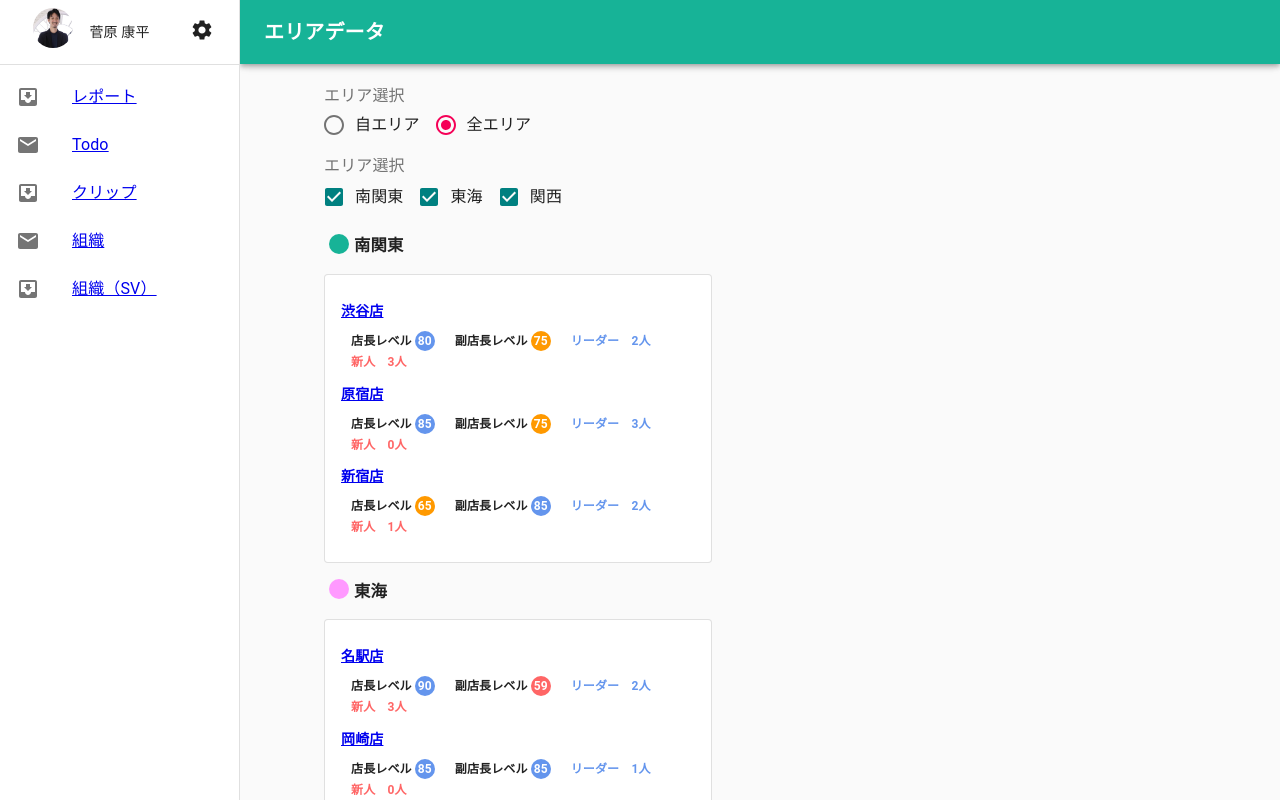
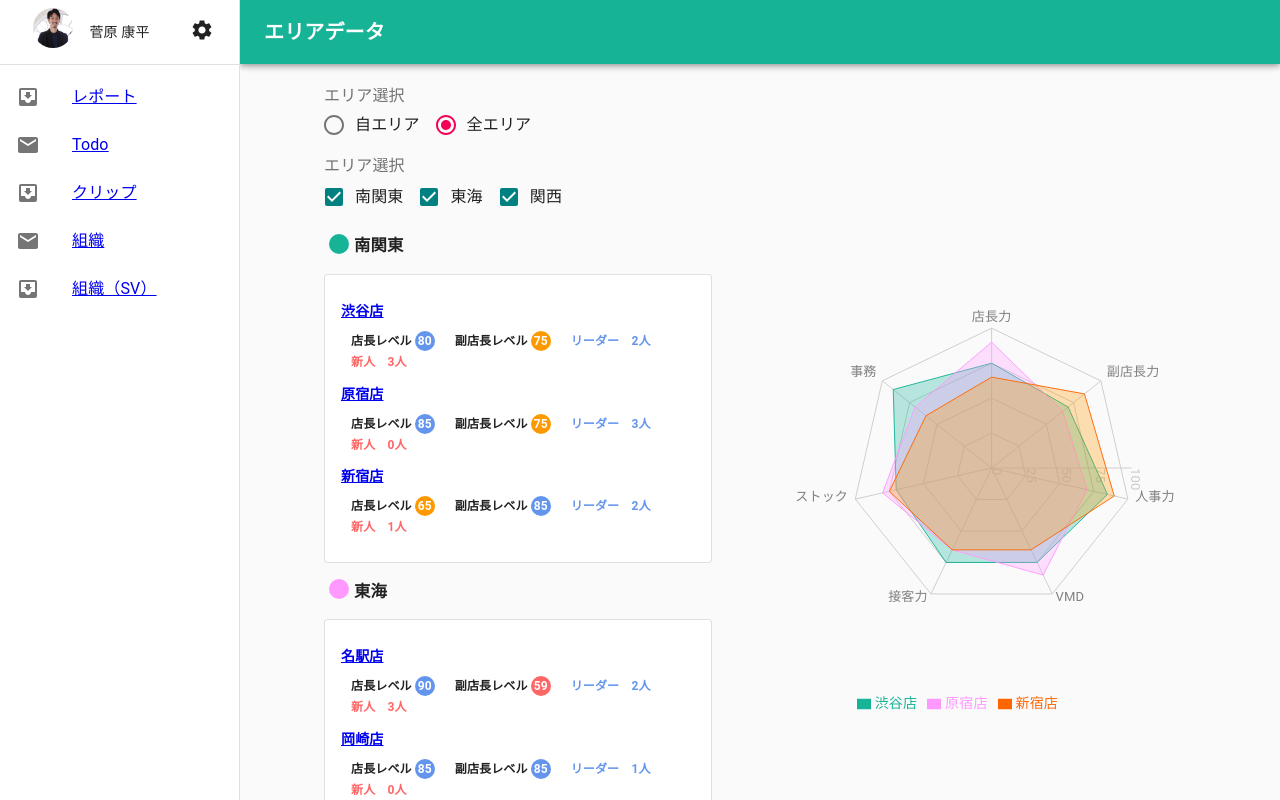
Before and after one commit to suzy1031/store-organization, a React (Create React App) app: page /sv in a window 1280 px wide. Both pictures are taken after a click on the label "全エリア". Shown: the top 800 px of the page. Built offline with nearby package versions, Linux system fonts and the light colour scheme.

Commit message:
modify sv chart screen

```diff
--- a/src/ui/Sv/AllAreaOrganization.jsx
+++ b/src/ui/Sv/AllAreaOrganization.jsx
@@ -16,10 +16,19 @@ import Typography from '@material-ui/core/Typography';
 import Radio from '@material-ui/core/Radio';
 import RadioGroup from '@material-ui/core/RadioGroup';
 
+import StoreRadarChart from './StoreRadarChart';
+
 import { levelColorObject } from '../../libs/LevelColor';
 
 const AllAreaOrganization = (props) => {
-  const { classes, data, checked } = props;
+  const {
+    classes,
+    data,
+    checked,
+    chartAreaData,
+    chartAreaDataB,
+    chartAreaDataC,
+  } = props;
   return (
     <Grid container>
       <Grid item xs={5}>
@@ -39,14 +48,13 @@ const AllAreaOrganization = (props) => {
                   <CardContent>
                     <Box display="flex" flexWrap="wrap" sx={{ minWidth: 335 }}>
                       {store.stores.map((profile, index) => (
-                        <>
+                        <React.Fragment key={index}>
                           <div
                             style={{
                               fontSize: 14,
                               fontWeight: 700,
                               margin: '10px 0',
                             }}
-                            key={index}
                           >
                             <Link to="/sm">{profile.storeName}</Link>
                           </div>
@@ -113,7 +121,7 @@ const AllAreaOrganization = (props) => {
                               {profile.newcomerCount}人
                             </div>
                           </Grid>
-                        </>
+                        </React.Fragment>
                       ))}
                     </Box>
                   </CardContent>
@@ -123,6 +131,21 @@ const AllAreaOrganization = (props) => {
           </React.Fragment>
         ))}
       </Grid>
+      <Grid item xs={6}>
+        <Grid
+          container
+          direction="row"
+          justifyContent="flex-start"
+          alignItems="center"
+        >
+          <StoreRadarChart
+            chartData={chartAreaData}
+            chartDataB={chartAreaDataB}
+            chartDataC={chartAreaDataC}
+            checked={checked}
+          />
+        </Grid>
+      </Grid>
     </Grid>
   );
 };
--- a/src/ui/Sv/SvAreaOrganization.jsx
+++ b/src/ui/Sv/SvAreaOrganization.jsx
@@ -108,6 +108,23 @@ const SvAreaOrganization = () => {
   };
 
   const [allAreaData, setAllAreaData] = useState(area);
+  const [chartAreaData, setChartAreaData] = useState(initData);
+  const [chartAreaDataB, setChartAreaDataB] = useState(initData);
+  const [chartAreaDataC, setChartAreaDataC] = useState(initData);
+  useEffect(() => {
+    allAreaData.map((store) => {
+      if (store.areaName === '南関東') {
+        setChartAreaData(store.skills);
+      }
+      if (store.areaName === '東海') {
+        setChartAreaDataB(store.skills);
+      }
+      if (store.areaName === '関西') {
+        setChartAreaDataC(store.skills);
+      }
+      return {};
+    });
+  }, []);
 
   return (
     <div className={classes.root}>
@@ -234,6 +251,9 @@ const SvAreaOrganization = () => {
             data={allAreaData}
             classes={classes}
             checked={checked}
+            chartAreaData={chartAreaData}
+            chartAreaDataB={chartAreaDataB}
+            chartAreaDataC={chartAreaDataC}
           />
         )}
       </main>
```
